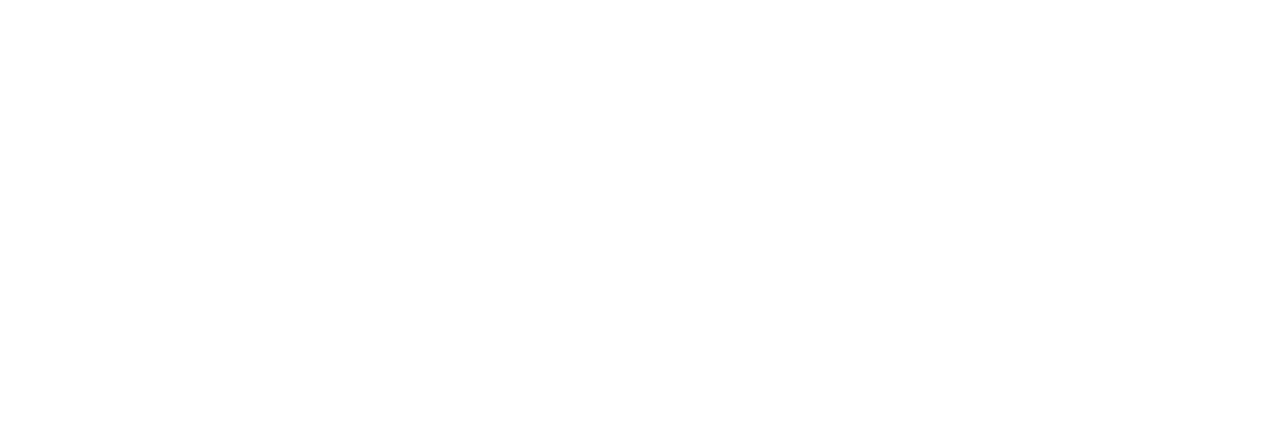
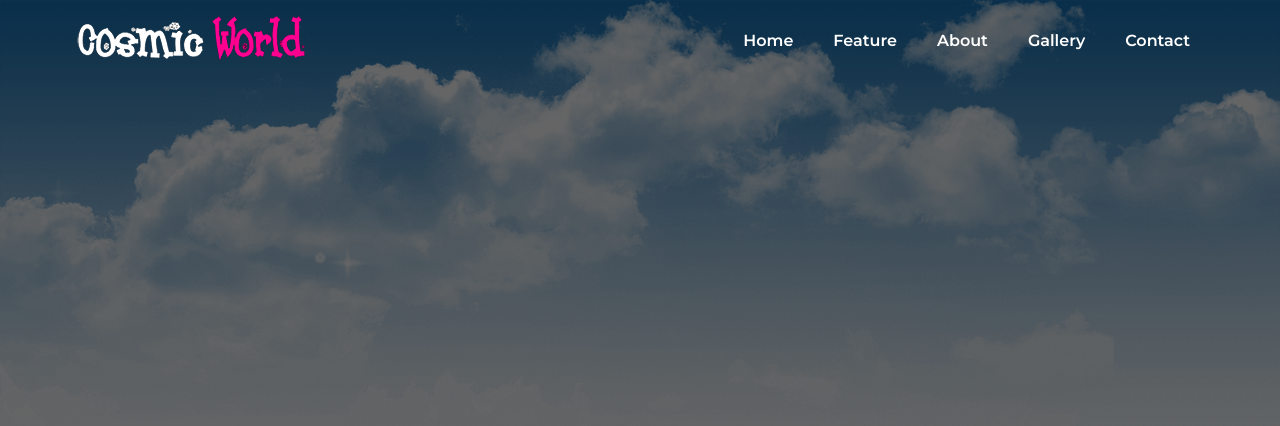
Before and after one commit to themarjanz/cosmic_world, a plain HTML site: page index.html in a window 1280 px wide. Drawn offline with Linux system fonts and the light colour scheme.

Commit message:
added second commit

```diff
--- a/index.html
+++ b/index.html
@@ -11,7 +11,21 @@
 </head>
 
 <body>
+    <header>
+        <nav class="container">
+            <div class="logo">
+                <img src="images/logo.png" alt="">
+            </div>
+            <ul class="navigation">
+                <li><a href="">Home</a></li>
+                <li><a href="">Feature</a></li>
+                <li><a href="">About</a></li>
+                <li><a href="">Gallery</a></li>
+                <li><a href="">Contact</a></li>
 
+            </ul>
+        </nav>
+    </header>
 </body>
 
 </html>
--- a/style.css
+++ b/style.css
@@ -0,0 +1,52 @@
+@import url('https://fonts.googleapis.com/css2?family=Montserrat:wght@400;600;700&display=swap');
+
+* {
+    margin: 0;
+    padding: 0;
+    box-sizing: border-box;
+
+}
+
+body {
+    font-family: 'Montserrat', sans-serif;
+}
+
+.container {
+    max-width: 1200px;
+    margin: 0 auto;
+    padding: 0 30px;
+}
+
+header {
+    height: 100vh;
+    background-image: url(images/cloud.png);
+    background-repeat: no-repeat;
+    background-size: cover;
+    background-color: rgba(0, 0, 0, 0.6);
+    background-blend-mode: overlay;
+}
+
+nav {
+    display: flex;
+    justify-content: space-between;
+    height: 80px;
+    align-items: center;
+}
+
+.navigation {
+    display: flex;
+}
+
+.navigation li {
+
+    list-style: none;
+    margin: 10px;
+
+}
+
+.navigation li a {
+    text-decoration: none;
+    color: #ffff;
+    font-weight: 600;
+    padding: 15px 10px;
+}
```
